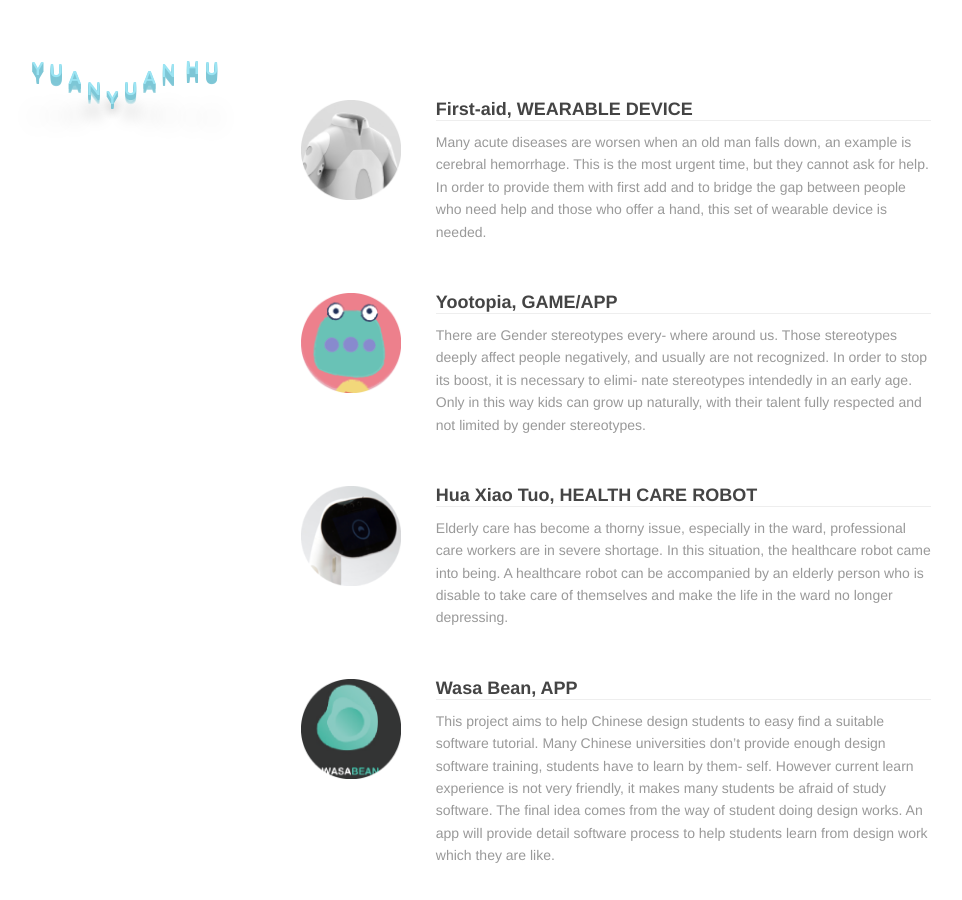
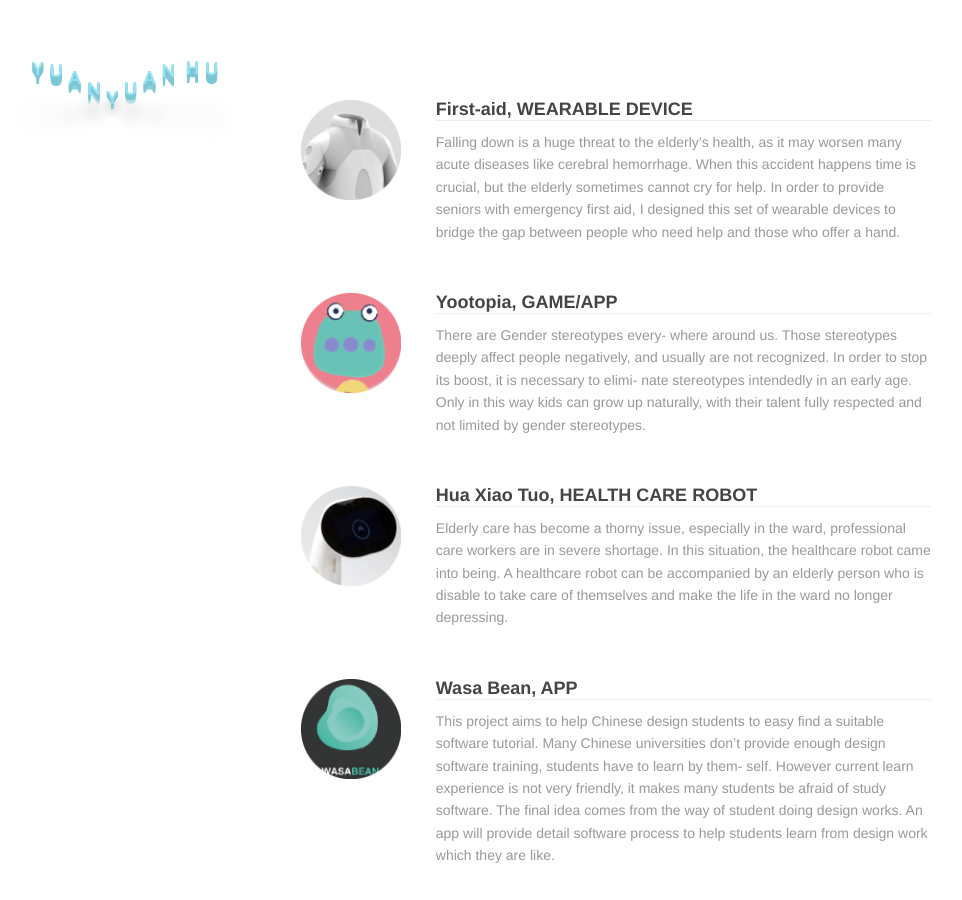
Before and after one commit to yuanyuanhu96/Potfolio-Archive, a Jekyll site: the page built from index.md, in a window 1280 px wide and 900 px high. Shown: the whole window, without its empty margins (78-1040 px from the left). Built offline with Jekyll 4.4.1, drawn with Linux system fonts in a browser that asks for light colours.

Commit message:
Update 2017-11-18-FIRST-AID.md

```diff
--- a/_posts/2017-11-18-FIRST-AID.md
+++ b/_posts/2017-11-18-FIRST-AID.md
@@ -2,7 +2,7 @@
 layout: post
 title: First-aid, WEARABLE DEVICE
 icon: <img src="/images/Project-icon-png/Project-icon-02.png" alt="" width="100"/>
-description: Many acute diseases are worsen when an old man falls down, an example is cerebral hemorrhage. This is the most urgent time, but they cannot ask for help. In order to provide them with first add and to bridge the gap between people who need help and those who offer a hand, this set of wearable device is needed.
+description: Falling down is a huge threat to the elderly’s health, as it may worsen many acute diseases like cerebral hemorrhage. When this accident happens time is crucial, but the elderly sometimes cannot cry for help. In order to provide seniors with emergency first aid, I designed this set of wearable devices to bridge the gap between people who need help and those who offer a hand.
 category: blog
 ---
 ![Git Bash](/FirstAid-img/FirstAid-img-01.jpg)
```
